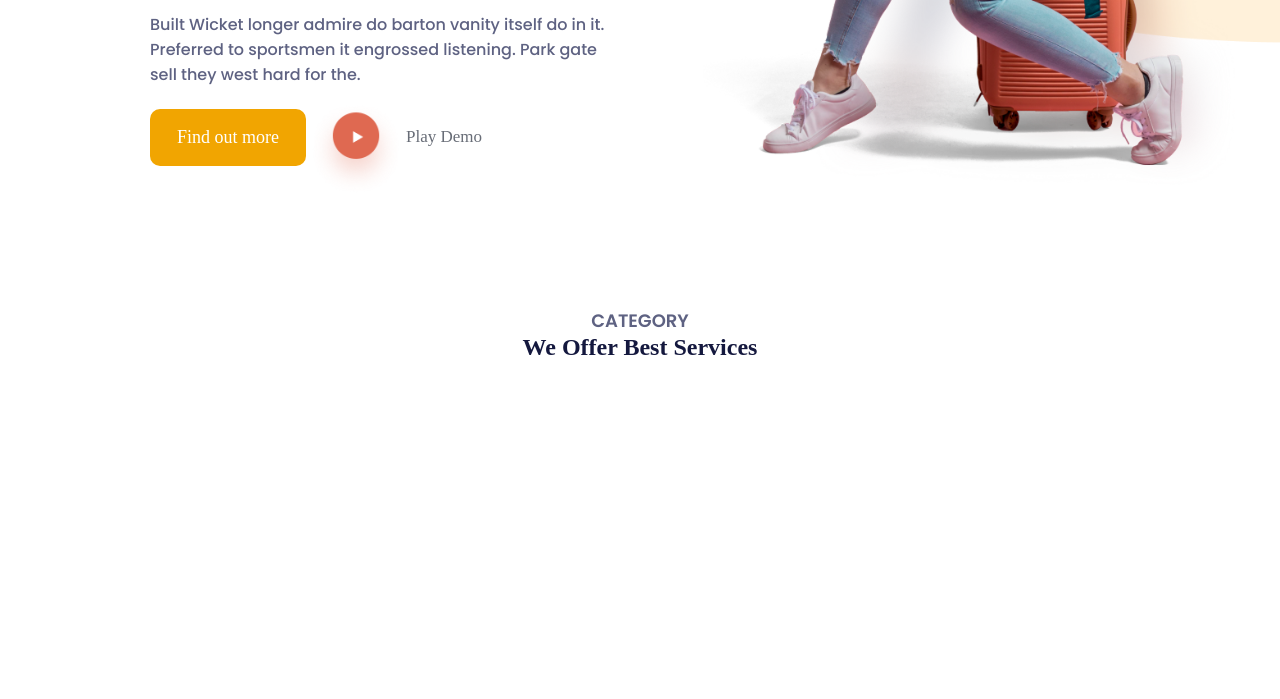
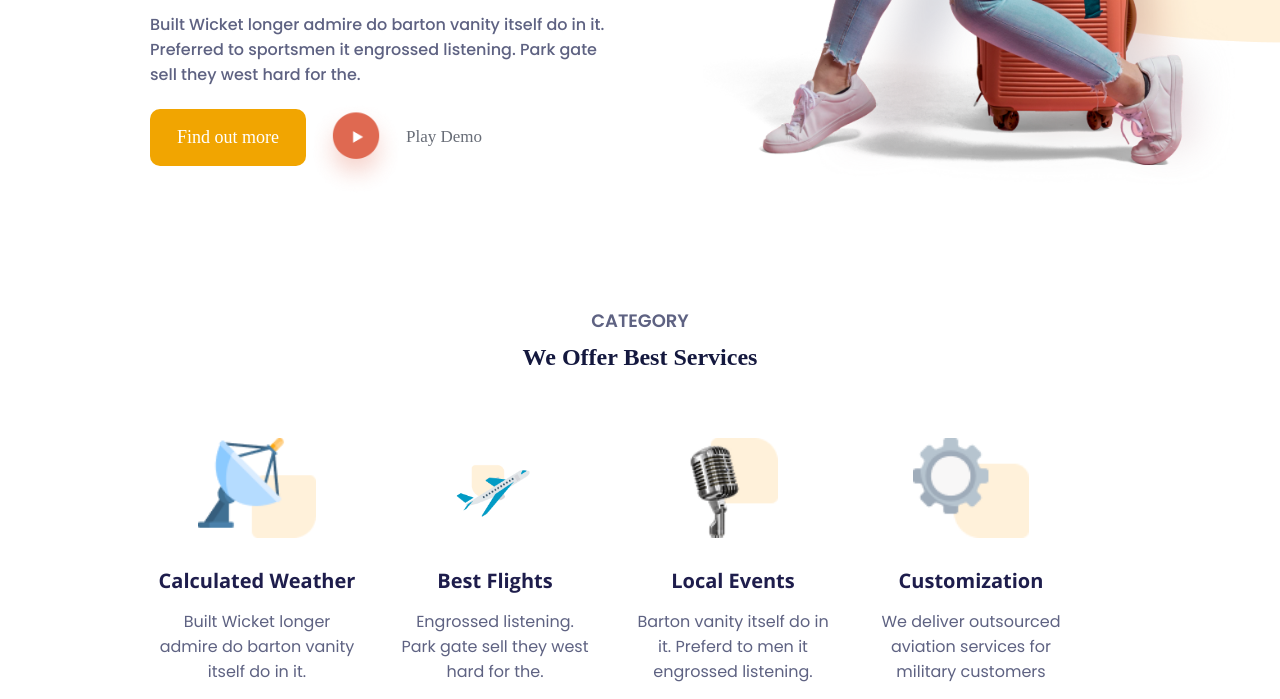
Before and after one commit to Artemjdjdjdjs/Final_project, a plain HTML site: page index.html in a window 1280 px wide. Shown: the part 551-1250 px from the top of the page. Before the commit the page ends 912 px from the top, so only its background shows below. Drawn offline with nearby package versions, Linux system fonts and the light colour scheme; a web font is replaced by a local one.

Commit message:
create box card

```diff
--- a/index.html
+++ b/index.html
@@ -99,8 +99,64 @@
             <h5 class="cont-name">CATEGORY</h5>
             <h1 class="cont-des">We Offer Best Services</h1>
         </div>
-        <div class="card"></div>
+
+
+        <div class="card-box hidden show">
+            <div class="card">
+                <div class="img-box">
+                    <img src="img/Group 48.png" alt="" class="card-img">
+                </div>
+                <h3 class="card-name">Calculated Weather </h3>
+                <p class="card-text">Built Wicket longer  admire do barton  vanity itself do in it.</p>
+            </div>
+
+
+            <div class="card">
+                <div class="img-box">
+                    <img src="img/Group 51.png" alt="" class="card-img">
+                </div>
+                <h3 class="card-name">Best Flights</h3>
+                <p class="card-text">Engrossed listening.  Park gate sell they  west hard for the.</p>
+            </div>
+
+
+            <div class="card">
+                <div class="img-box">
+                    <img src="img/Group 50.png" alt="" class="card-img">
+                </div>
+                <h3 class="card-name">Local Events</h3>
+                <p class="card-text">Barton vanity itself do  in it. Preferd to men it  engrossed listening. </p>
+            </div>
+
+
+            <div class="card">
+                <div class="img-box">
+                    <img src="img/Group 49.png" alt="" class="card-img">
+                </div>
+                <h3 class="card-name">Customization</h3>
+                <p class="card-text">We deliver outsourced  aviation services for  military customers</p>
+            </div>
+        </div>
     </section>
+
+    <script>
+    const elements = document.querySelectorAll('.hidden');
+
+
+    const observer = new IntersectionObserver((entries) => {
+      entries.forEach((entry) => {
+        if (entry.isIntersecting) {
+          entry.target.classList.add('show');
+          console.log("ok");
+
+
+        }
+      });
+    });
+
+
+    elements.forEach((el) => observer.observe(el));
+  </script>
 
 </body>
 
--- a/style/main.css
+++ b/style/main.css
@@ -28,36 +28,38 @@ header {
     color: #212832;
     padding: 9px 22px 9px 22px;
     border: 1px solid transparent;
-    border-radius: 15px;
+    border-radius: 5px;
 
 }
 
 .mn-name:hover {
 
-    border: 1px solid black;
+    border: 1px solid #212832;
     transition: 0.85s;
     border-radius: 8px;
 
 }
-.button-img{
+
+.button-img {
     width: 100px;
     height: 100px;
 }
 
-.banner{
+.banner {
     padding-left: 150px;
 }
-.button-full{
+
+.button-full {
     display: flex;
     align-items: center;
 }
 
-.button-img{
+.button-img {
     position: relative;
-    top:12px;
+    top: 12px;
 }
 
-.banner-name{
+.banner-name {
     font-family: Poppins;
     font-size: 20px;
     color: #DF6951;
@@ -65,21 +67,22 @@ header {
     margin-bottom: 24px;
 }
 
-.banner-desc{
+.banner-desc {
 
     font-family: Volkhov;
     color: #181E4B;
     font-size: 84px;
     padding-bottom: 32px;
 }
-.banner-text{
+
+.banner-text {
     font-family: Poppins;
     font-size: 16px;
     font-weight: 500;
     color: #5E6282;
 }
 
-.button-one{
+.button-one {
     font-family: Google Sans;
     font-size: 18px;
     font-weight: 500;
@@ -91,7 +94,7 @@ header {
 }
 
 
-.button-two{
+.button-two {
     font-family: Google Sans;
     font-size: 17px;
     font-weight: 500;
@@ -99,30 +102,106 @@ header {
     color: #686D77;
 }
 
-.head-banner{
-    background-image:url("../img/Decore.png");
+.head-banner {
+    background-image: url("../img/Decore.png");
     background-repeat: no-repeat;
-    background-size:contain;
+    background-size: contain;
     background-position: top right;
     margin-bottom: 120px;
 
 }
 
 
-.cont-full{
+
+
+.cont-full {
     text-align: center;
 }
 
-.cont-name{
+.cont-name {
     font-size: 18px;
     font-family: Poppins;
     font-weight: 600;
-    color:#5E6282;
+    color: #5E6282;
     margin-top: 10px;
+    margin-bottom: 10px;
 }
 
-.cont-des{
+.cont-des {
     font-family: Volkhov;
     font-weight: 700;
     color: #14183E;
+    margin-bottom: 67px;
 }
+
+.card-box {
+    display: flex;
+    gap: 20px;
+    padding-left: 148px;
+    padding-right: 200px;
+    justify-content: space-between;
+    margin-bottom: 15px;
+
+}
+
+.card {
+    flex: 1;
+
+    position: relative;
+    overflow: hidden;
+
+    border-radius: 24px;
+    background: white;
+
+    transition: 0.35s ease;
+
+}
+
+.card-img {
+    display: block;
+    height: 100px;
+    margin: 0 auto;
+
+}
+
+.img-box {
+    margin-bottom: 29px;
+}
+
+.card-name {
+    color: #1E1D4C;
+    font-family: Open Sans;
+    font-size: 20px;
+    margin-bottom: 15px;
+    text-align: center;
+}
+
+.card-text {
+    color: #5E6282;
+    font-family: Poppins;
+    font-size: 16px;
+    text-align: center;
+    width: 90%;
+    margin: 0 auto;
+}
+
+.card:hover {
+    &:hover {
+        transform: translateY(-8px);
+
+        box-shadow:
+            0 20px 40px rgba(0, 0, 0, 0.08);
+
+    }
+}
+
+.hidden{
+    opacity:0;
+    transform: translateY(50px);
+    transition: all 0.8s ease;
+}
+
+.show{
+    opacity: 1;
+    transform: translateY(0);
+}
```
Also changed, not shown: img/Group 48.png (added), img/Group 49.png (added), img/Group 50.png (added), img/Group 51.png (added).
